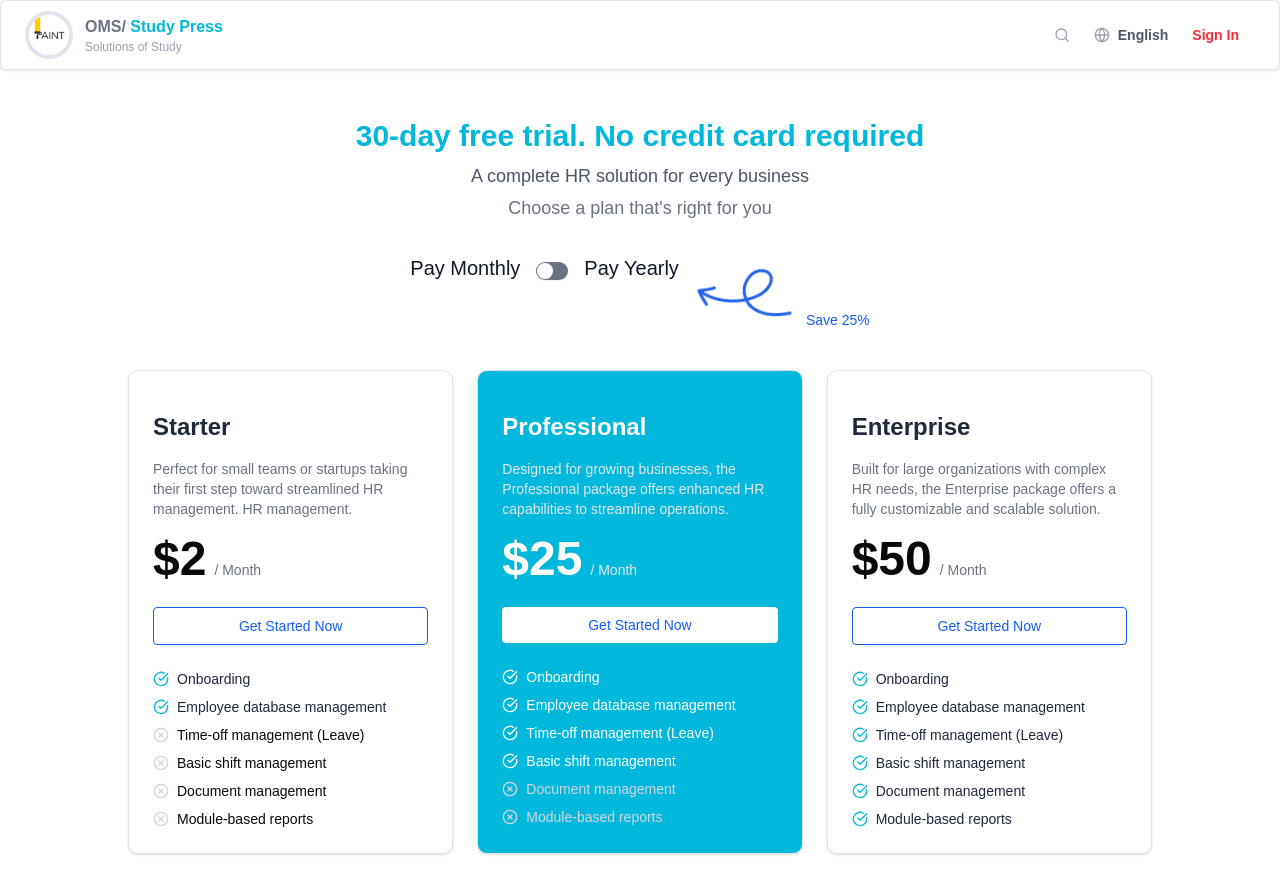
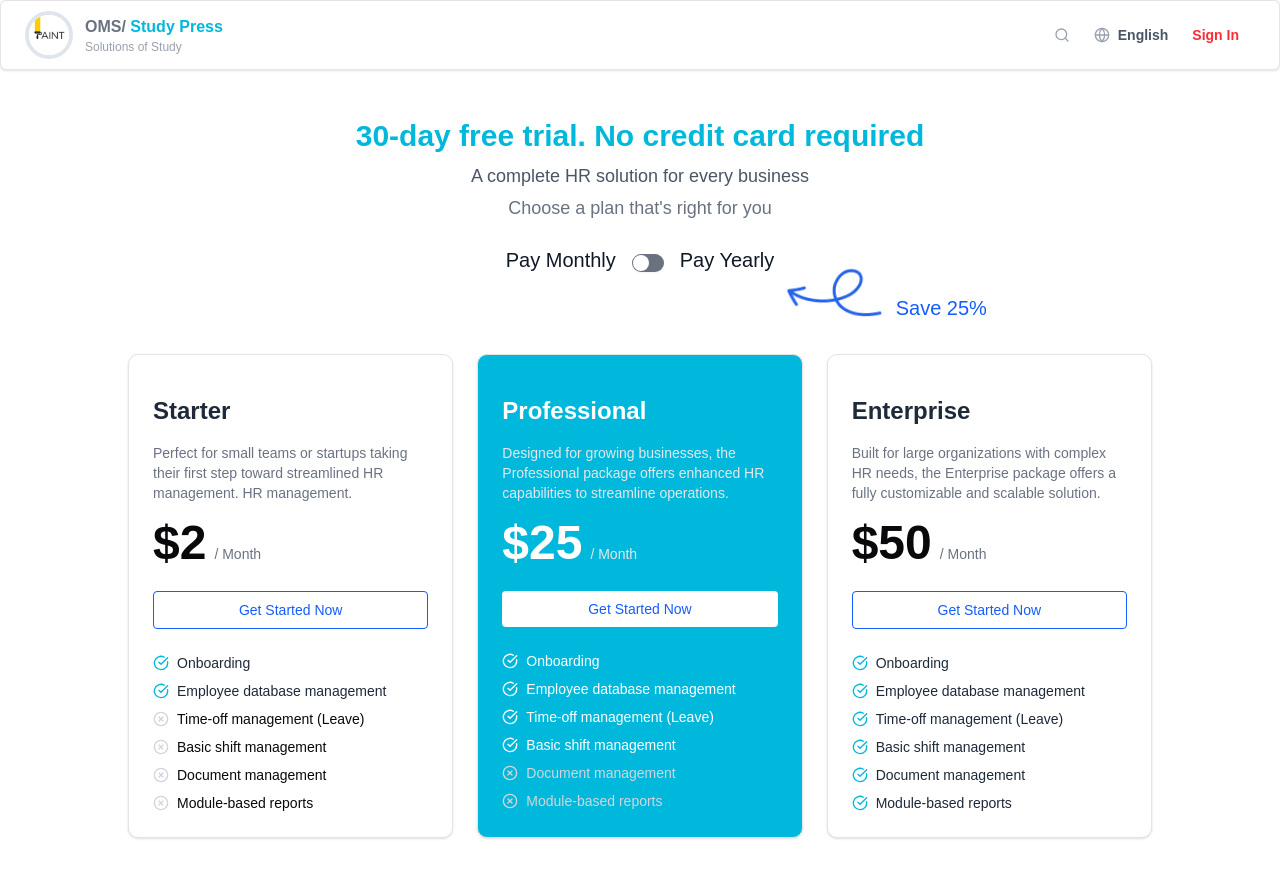
Before and after one commit to SaifullaJubair/revinr-oms-task, a Next.js app: page /pricing in a window 1280 px wide. Shown: the top 894 px of the page. Built offline with nearby package versions, Linux system fonts and the light colour scheme; a web font is replaced by a local one.

Commit message:
feat: adjust layout and styling in Pricing component for improved visual hierarchy and spacing

```diff
--- a/src/pages/frontend/pricing/Pricing.jsx
+++ b/src/pages/frontend/pricing/Pricing.jsx
@@ -22,7 +22,7 @@ const Pricing = () => {
         </p>
 
         {/* Toggle */}
-        <div className="flex justify-center  gap-4 mt-8">
+        <div className="flex justify-center  gap-4 mt-6 sm:mb-20 relative">
           <span className="text-gray-900 text-xl ">Pay Monthly</span>
           <label className="relative inline-flex mt-2 cursor-pointer">
             <input
@@ -36,7 +36,8 @@ const Pricing = () => {
             <Switch />
           </label>
           <span className="text-gray-900 text-xl ">Pay Yearly</span>
-          <div className=" hidden sm:flex items-end  gap-1 -mt-1 ">
+
+          <div className=" hidden sm:flex items-end  gap-1 mt-1  absolute left-[80%] md:left-[76%] lg:left-[74%] -translate-x-1/2">
             <Image
               src="/assets/icons/arrow.png"
               alt="arrow"
@@ -44,7 +45,7 @@ const Pricing = () => {
               height={80}
               className="rotate-2 w-full"
             />
-            <p className="text-blue-600 text-sm whitespace-nowrap">Save 25%</p>
+            <p className="text-blue-600 text-xl whitespace-nowrap mb-2">Save 25%</p>
           </div>
         </div>
       </div>
```
